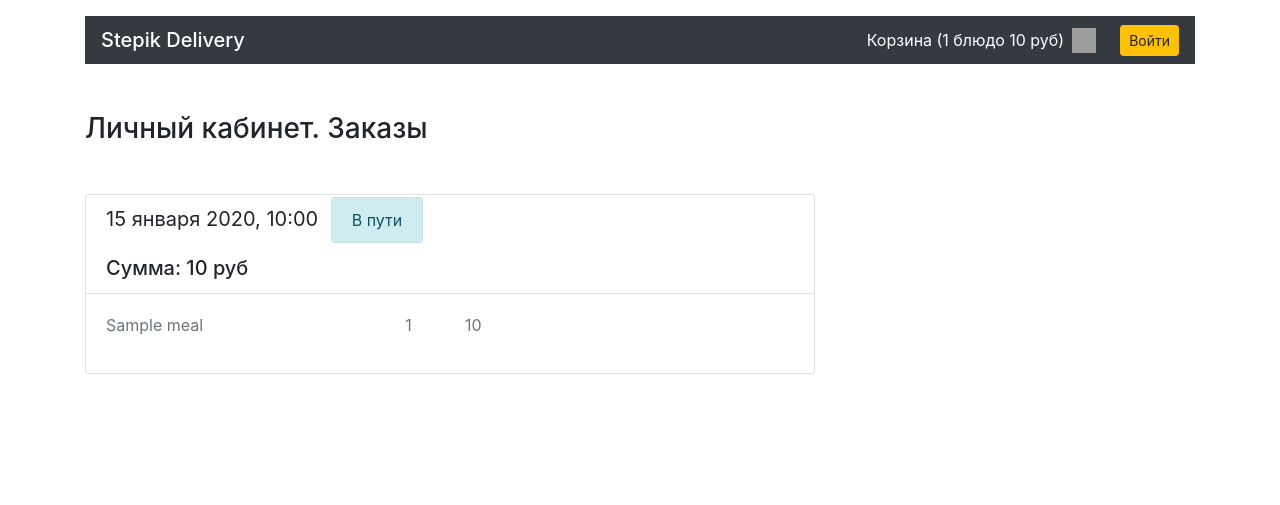
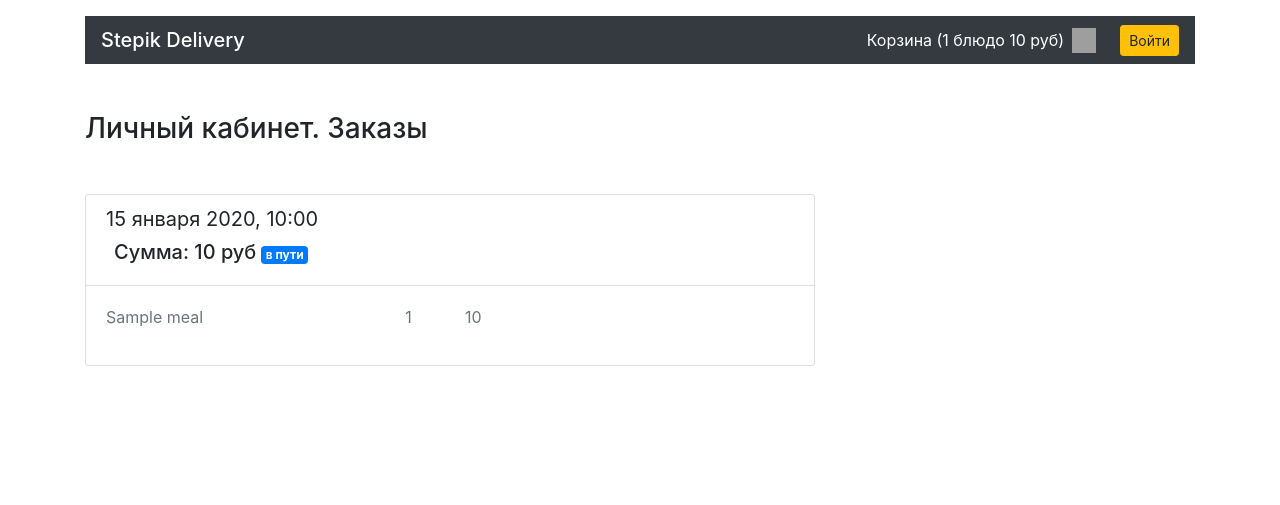
Before and after one commit to dnarkhipov/flask-practice5, a Flask app: template project5/showcase/templates/account.html in a window 1280 px wide. Shown: the top 505 px of the page. Run offline with Flask 2, Linux system fonts and the light colour scheme; tables that the repository leaves empty hold one stand-in row (values such as "Sample post"); the template is opened without the code that fills it: values that come from a table or form of the project are taken from there, most other values are stand-ins (such as "Sample title", 1, 10 or a date in 2020); some libraries are stand-ins or nearby versions; grey boxes are pictures that could not be loaded.

Commit message:
- готовность 99%

```diff
--- a/project5/showcase/templates/account.html
+++ b/project5/showcase/templates/account.html
@@ -13,9 +13,10 @@
                                     <div class="row">
                                         <div class="col-7 col-lg-9">
                                             <span class="h5 font-weight-normal">{{ order.create_dt|datetime_formatter }}</span>
-                                            <span class="alert alert-info m-2">В пути</span>
-                                            <br><br>
+                                        </div>
+                                        <div class="col-5 col-lg-9 m-2">
                                             <span class="h5">Сумма: {{ order.total }} руб</span>
+                                                <span class="badge badge-primary">в пути</span>
                                         </div>
                                     </div>
                                 </li>
```
